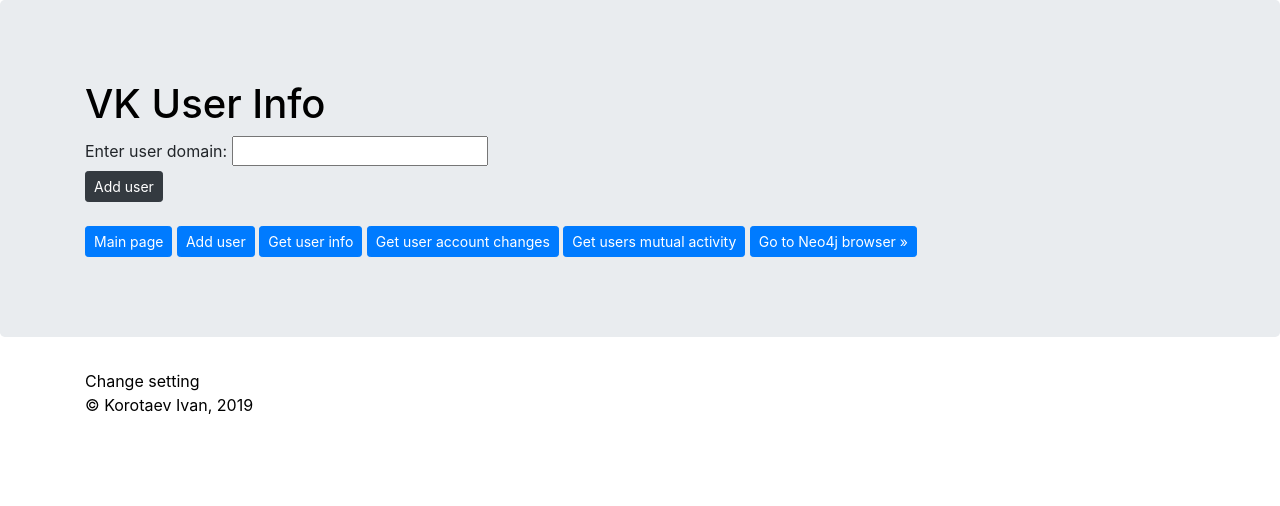
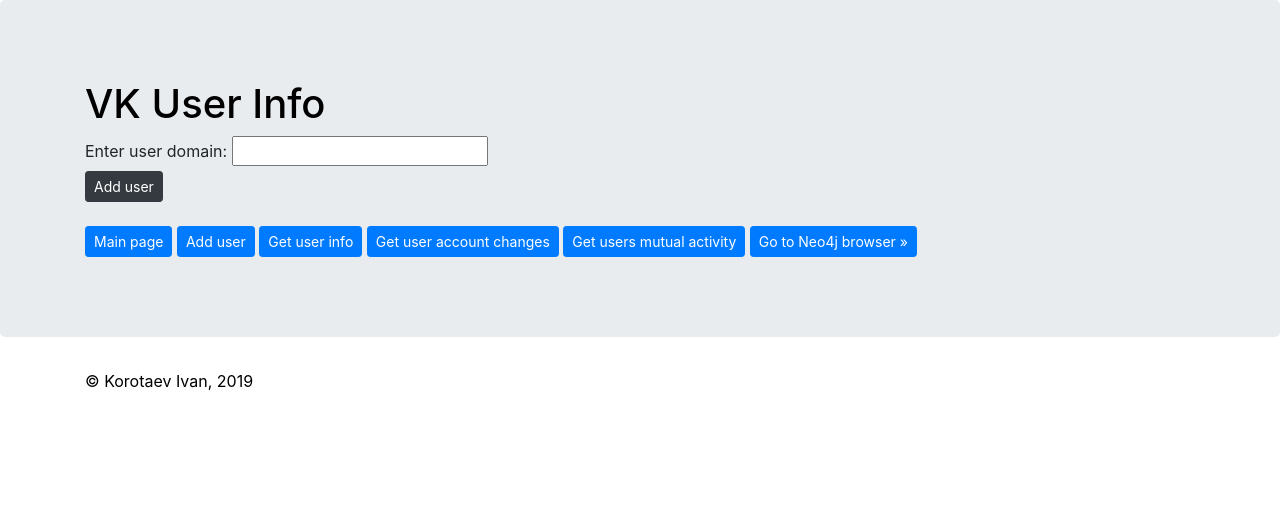
Before and after one commit to vnkrtv/vk-tracker, a Django app: page /add_user/ in a window 1280 px wide. Shown: the top 506 px of the page. Run offline with Django 3.2, Linux system fonts and the light colour scheme; some libraries are stand-ins or nearby versions.

Commit message:
Fixed bugs

```diff
--- a/VKInfoSite/main/templates/main/wrapper.html
+++ b/VKInfoSite/main/templates/main/wrapper.html
@@ -11,21 +11,22 @@
 	<body>
 	<div class="jumbotron">
 		<dir class="container">
-			{% include "main/includes/header.html" %}
+			<h1>
+				{% include "main/includes/header.html" %}
+			</h1>
 			{% block content %}
 			{% endblock %}
 			<p>
-				<a href="/" class="btn btn-primary btn-sm">Main page</a>
-				<a href="/add_user" class="btn btn-primary btn-sm">Add user</a>
-				<a href="/user_info" class="btn btn-primary btn-sm">Get user info</a>
-				<a href="/user_changes" class="btn btn-primary btn-sm">Get user account changes</a>
-				<a href="/users_relation" class="btn btn-primary btn-sm">Get users mutual activity</a>
+				<a href="/"                               class="btn btn-primary btn-sm">Main page</a>
+				<a href="/add_user"                       class="btn btn-primary btn-sm">Add user</a>
+				<a href="/user_info"                      class="btn btn-primary btn-sm">Get user info</a>
+				<a href="/user_changes"                   class="btn btn-primary btn-sm">Get user account changes</a>
+				<a href="/users_relation"                 class="btn btn-primary btn-sm">Get users mutual activity</a>
 				<a href="http://localhost:11002/browser/" class="btn btn-primary btn-sm">Go to Neo4j browser &raquo;</a>
 			</p>
 		</dir>
 	</div>
 	<div class="container">
-		<a style="color: black" href="{% url 'main:change_settings' %}">Change setting<br></a>
 		<a style="color: black" href="https://github.com/LeadNess/VKUserInfo">&copy; Korotaev Ivan, 2019</a>
 	</div>
 	</body>
--- a/VKInfoSite/main/views.py
+++ b/VKInfoSite/main/views.py
@@ -138,7 +138,7 @@
     info = {
         'info':   cmp_info,
         'domain': args['domain'],
-        'id':     cmp_info['info']['id']
+        'id':     cmp_info['id']
     }
 
     return render(request, 'main/user_changes/getChanges.html', info)
```
